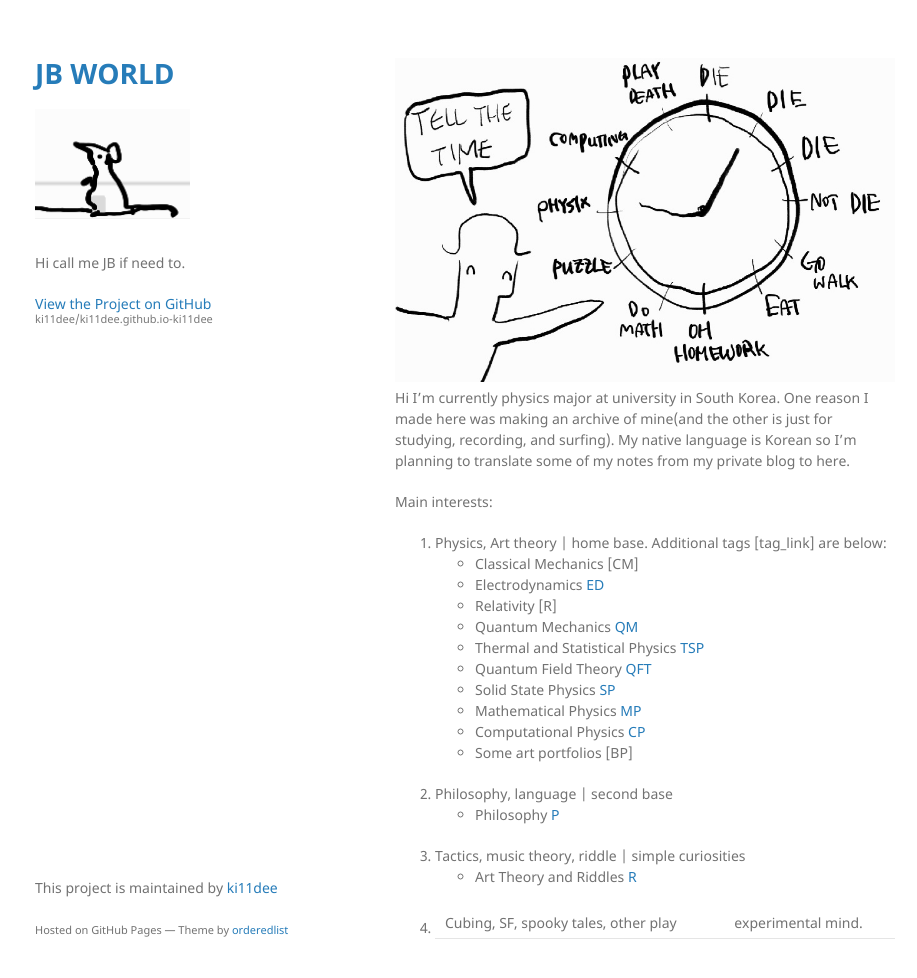
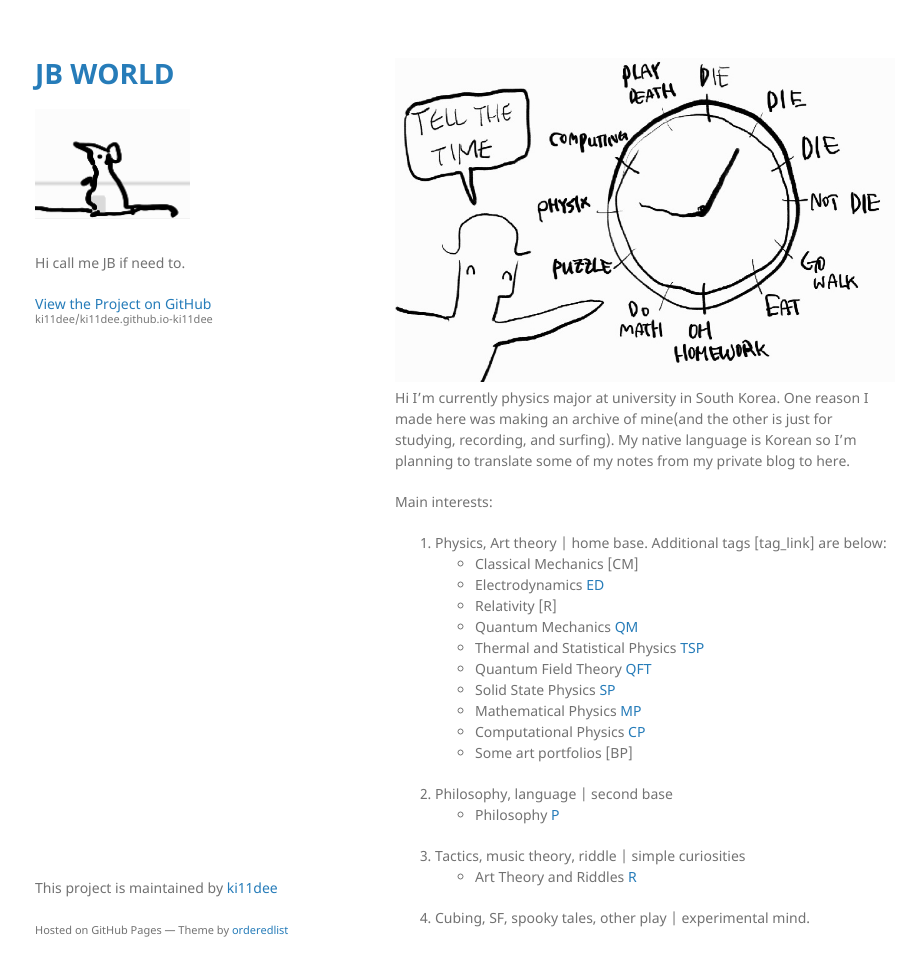
Before and after one commit to ki11dee/ki11dee.github.io-ki11dee, a Jekyll site: the page built from index.md, in a window 1280 px wide and 1009 px high. Shown: the top 978 px of the window, without its empty margins (175-1092 px from the left). Built offline with Jekyll 4.4.1, drawn with Linux system fonts in a browser that asks for light colours.

Commit message:
Modify syntax error

```diff
--- a/index.md
+++ b/index.md
@@ -11,7 +11,7 @@
 
 Main interests:
 
-1. Physics, Art theory | home base. Additional tags [tag_link] are below:
+1. Physics, Art theory \| home base. Additional tags [tag_link] are below:
 - Classical Mechanics [CM]
 - Electrodynamics [ED](./ED/ED_content.html)
 - Relativity [R]
@@ -23,10 +23,10 @@
 - Computational Physics [CP](./CP/CP_content.html)
 - Some art portfolios [BP]
 
-2. Philosophy, language | second base
+2. Philosophy, language \| second base
 - Philosophy [P](./P/P_content.html)
 
 3. Tactics, music theory, riddle | simple curiosities
 - Art Theory and Riddles [R](./R/R_content.html)
 
-4. Cubing, SF, spooky tales, other play | experimental mind.
+4. Cubing, SF, spooky tales, other play \| experimental mind.
```
